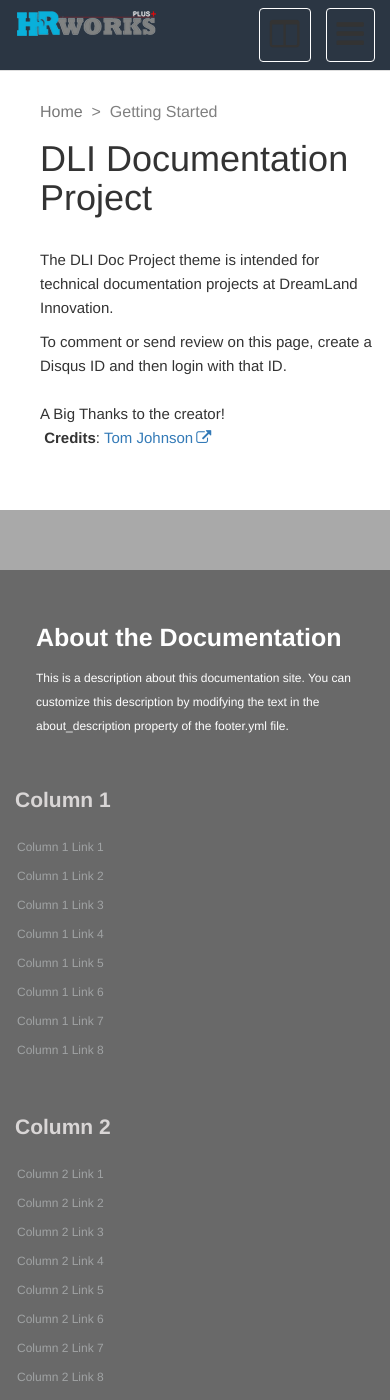
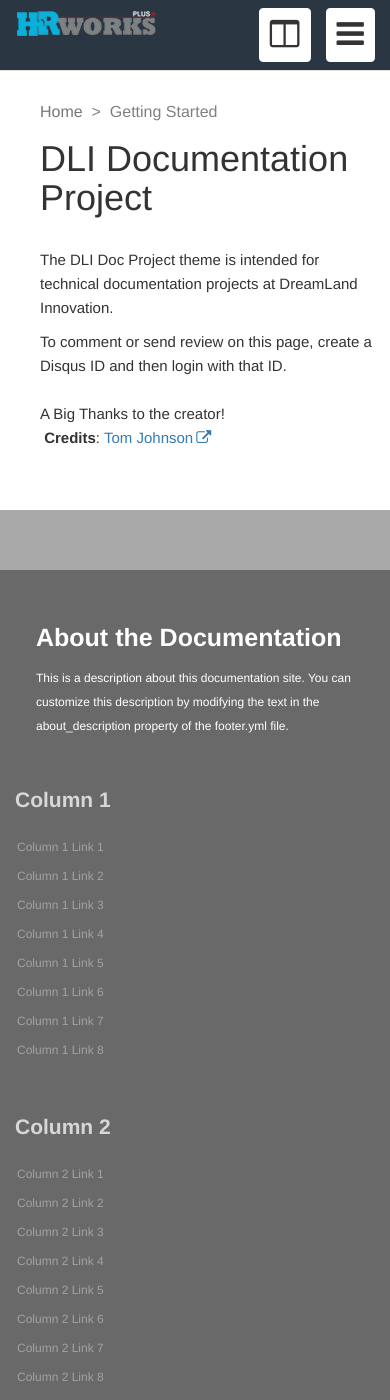
Before and after one commit to adarshbpartha/Docs4Fun, a Jekyll site: the page built from index.md, in a window 390 px wide and 1400 px high. Built offline with Jekyll 4.4.1, drawn with Linux system fonts in a browser that asks for light colours; nearby versions of some CDN libraries; comment, search, counter and statistics services are not loaded.

Commit message:
navbar.scss edited online with Bitbucket

```diff
--- a/_sass/navbar.scss
+++ b/_sass/navbar.scss
@@ -220,42 +220,45 @@ i.fa.fa-home.fa-lg {
 /*set navbar breakpoint so that it converts to hamburger earlier */
 
 //
-// @media (max-width: 900px) {
-//     .navbar-header {
-//         float: none;
-//     }
-//     .navbar-left,.navbar-right {
-//         float: none !important;
-//     }
-//     .navbar-toggle {
-//         display: block;
-//     }
-//     .navbar-collapse {
-//         border-top: 1px solid transparent;
-//         box-shadow: inset 0 1px 0 rgba(255,255,255,0.1);
-//     }
-//     .navbar-fixed-top {
-//         top: 0;
-//         border-width: 0 0 1px;
-//     }
-//     .navbar-collapse.collapse {
-//         display: none!important;
-//     }
-//     .navbar-nav {
-//         float: none!important;
-//         margin-top: 7.5px;
-//     }
-//     .navbar-nav>li {
-//         float: none;
-//     }
-//     .navbar-nav>li>a {
-//         padding-top: 10px;
-//         padding-bottom: 10px;
-//     }
-//     .collapse.in{
-//         display:block !important;
-//     }
-// }
+@media (max-width: 900px) {
+    .navbar-header {
+        float: none;
+    }
+    .navbar-left,
+    .navbar-right {
+        float: none !important;
+    }
+    .navbar-toggle {
+        display: block;
+        background-color: #ffffff;
+    }
+    .navbar-collapse {
+        border-top: 1px solid transparent;
+        box-shadow: inset 0 1px 0 rgba(255, 255, 255, 0.1);
+    }
+    .navbar-fixed-top {
+        top: 0;
+        border-width: 0 0 1px;
+    }
+    .navbar-collapse.collapse {
+        display: none!important;
+    }
+    .navbar-nav {
+        float: none!important;
+        margin-top: 7.5px;
+    }
+    .navbar-nav>li {
+        float: none;
+    }
+    .navbar-nav>li>a {
+        padding-top: 10px;
+        padding-bottom: 10px;
+    }
+    .collapse.in {
+        display: block !important;
+    }
+}
+
 
 /* end earlier breakpoint code */
 
```
